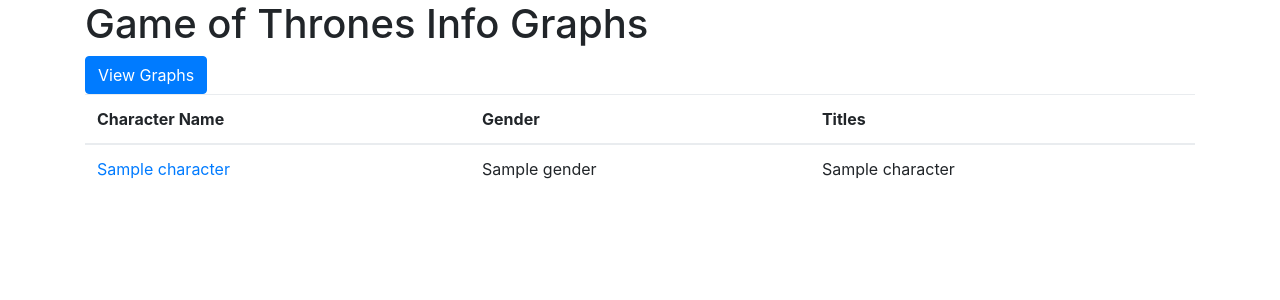
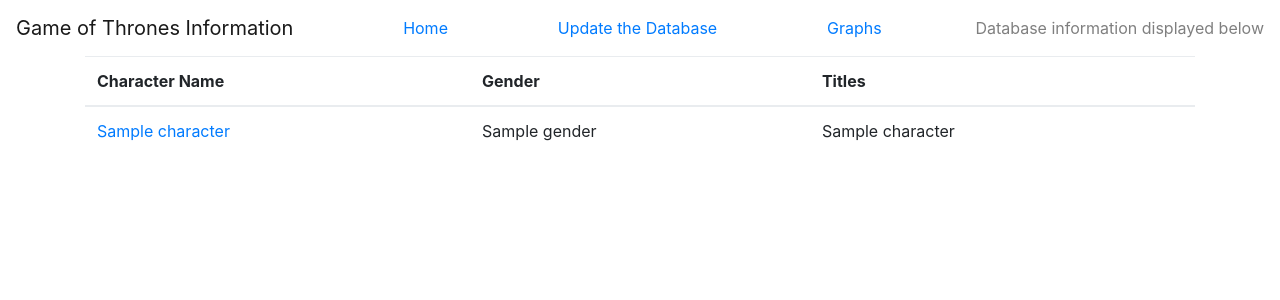
Before and after one commit to cjacobs27/gotscrapev2, a Django app: page /gotsv2/ in a window 1280 px wide. Shown: the top 300 px of the page. Run offline with Django 3.2, Linux system fonts and the light colour scheme; tables that the repository leaves empty hold one stand-in row (values such as "Sample post"); some libraries are stand-ins or nearby versions.

Commit message:
Write navbar

```diff
--- a/gotsv2/templates/gotsv2/index.html
+++ b/gotsv2/templates/gotsv2/index.html
@@ -12,11 +12,53 @@
 </head>
 
 <body>
+
+<nav class="navbar navbar-toggleable-md navbar-light bg-faded">
+  <a class="navbar-brand" href="/gotsv2/">Game of Thrones Information</a>
+  <!--<div class="collapse navbar-collapse" id="navbarText">-->
+    <!--<ul class="navbar-nav mr-auto">-->
+      <!--<li class="nav-item active">-->
+        <a class="nav-link" href="/gotsv2/">Home <span class="sr-only">(current)</span></a>
+        <a class="nav-link" href="/gotsv2/update">Update the Database</a>
+        <a class="nav-link" href="/gotsv2/graph">Graphs</a>
+      <!--</li>-->
+      <!--<li class="nav-item">-->
+
+      <!--</li>-->
+      <!--<li class="nav-item">-->
+
+      <!--</li>-->
+    <!--</ul>-->
+    <span class="navbar-text">
+      Database information displayed below
+    </span>
+  <!--</div>-->
+</nav>
+
+<!--<nav class="navbar navbar-toggleable-md navbar-light bg-faded">-->
+  <!--<button class="navbar-toggler navbar-toggler-right" type="button" data-toggle="collapse" data-target="#navbarText" aria-controls="navbarText" aria-expanded="false" aria-label="Toggle navigation">-->
+    <!--<span class="navbar-toggler-icon"></span>-->
+  <!--</button>-->
+  <!--<a class="navbar-brand" href="/gotsv2/">Game of Thrones Information</a>-->
+  <!--<div class="collapse navbar-collapse" id="navbarText">-->
+    <!--<ul class="navbar-nav mr-auto">-->
+      <!--<li class="nav-item active">-->
+        <!--<a class="nav-link" href="/gotsv2/">Home <span class="sr-only">(current)</span></a>-->
+      <!--</li>-->
+      <!--<li class="nav-item">-->
+        <!--<a class="nav-link" href="/gotsv2/update">Update the Database</a>-->
+      <!--</li>-->
+      <!--<li class="nav-item">-->
+        <!--<a class="nav-link" href="/gotsv2/graph">Graphs</a>-->
+      <!--</li>-->
+    <!--</ul>-->
+    <!--<span class="navbar-text">-->
+      <!--Database information displayed below-->
+    <!--</span>-->
+  <!--</div>-->
+<!--</nav>-->
+
 <div class="container">
-    <h1>Game of Thrones Info Graphs</h1>
-
-    <a class="btn btn-primary" href="/gotsv2/graph/" role="button">View Graphs</a>
-
     <table class="table">
         <thead>
         <tr>
```
